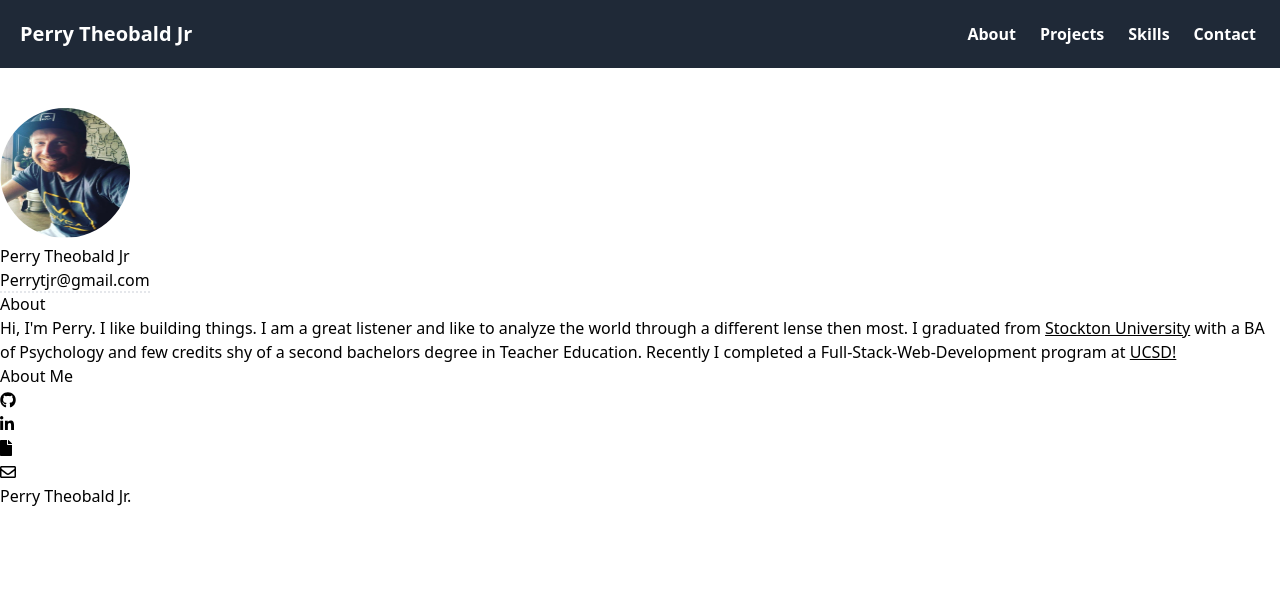
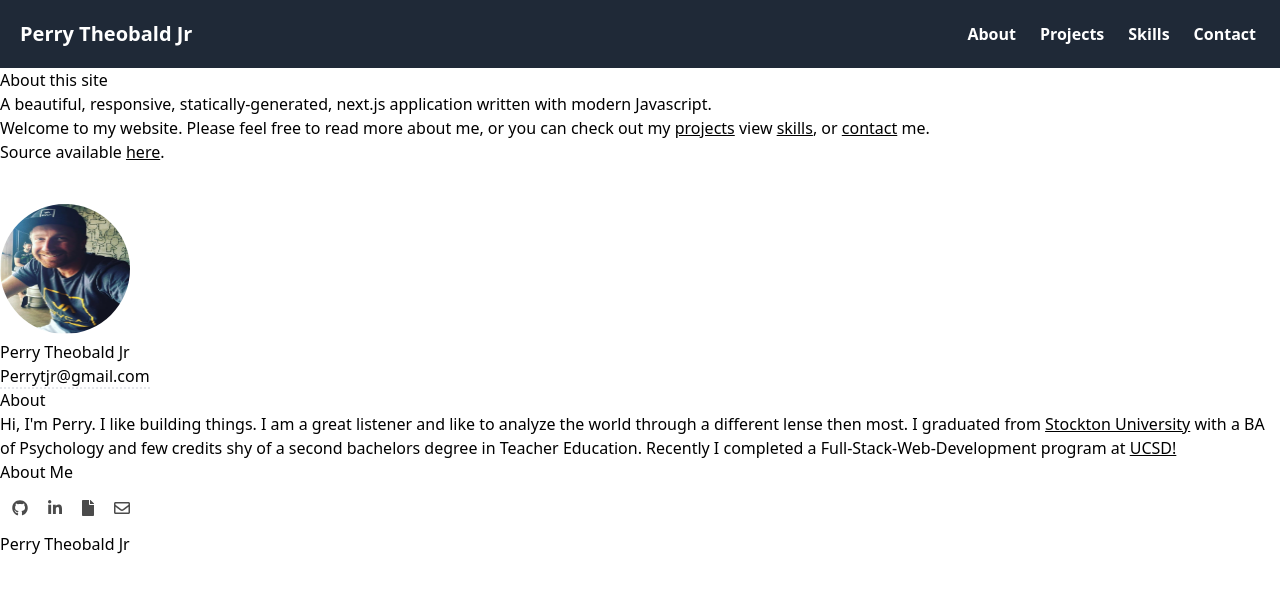
Before and after one commit to perrytjr/ReactPortfolioV.2, a Next.js app: page / in a window 1280 px wide. Shown: the top 592 px of the page. Built offline with nearby package versions, Linux system fonts and the light colour scheme.

Commit message:
fontawesome incons in place. added home page section in indexjs need to work on placement. Sidebar onside home container middle of page

```diff
--- a/components/ContactIcons.js
+++ b/components/ContactIcons.js
@@ -1,18 +1,21 @@
 import data from '../data/contact'
+import './contact.module.css'
 import { FontAwesomeIcon } from "@fortawesome/react-fontawesome";
+
 
 const ContactIcons = ({ children }) => {
     return (
         <>
-              <ul className="icons">
-      {data.map((s) => (
-        <li key={s.label}>
-          <a href={s.link}>
-            <FontAwesomeIcon icon={s.icon} />
-          </a>
-        </li>
-      ))}
-    </ul>
+
+            <ul  className=' flex flex-row mt-3 m-3 w-4 '>
+                {data.map((s) => (
+                    <li className='mr-5 opacity-70' key={s.label}>
+                        <a  href={s.link}>
+                            <FontAwesomeIcon icon={s.icon} className='' />
+                        </a>
+                    </li>
+                ))}
+            </ul>
 
         </>
     )
--- a/components/Layout.js
+++ b/components/Layout.js
@@ -7,12 +7,12 @@ const Layout = ({ children }) => {
     return (
         <>
          <Navigation/>
-             <SideBar/>
+
 
                  <main>{children}
                     </main>
 
-
+         <SideBar/>
         </>
     )
 }
--- a/components/Sidebar.js
+++ b/components/Sidebar.js
@@ -1,47 +1,45 @@
 
 import ContactIcons from './ContactIcons';
-import Link  from 'next/link';
+import Link from 'next/link';
 import Image from 'next/image';
 
 
 
 const SideBar = () => (
 
-  <section className='mt-10'>
+  <section className='flex flex-col mt-10 h-auto'>
     <section >
       <Link href="/" >
         <Image src="/images/profile.jpg" alt="" className='rounded-full flex items-center '
-        width={130}
-        height={130}
-        layout="intrinsic"
-         />
+          width={130}
+          height={130}
+          layout="intrinsic"
+        />
       </Link>
       <header>
         <h2>Perry Theobald Jr</h2>
-        <p><a className='border-dotted border-b-2'href="mailto:perrytjr@gmail.com">Perrytjr@gmail.com</a> </p>
+        <p><a className='border-dotted border-b-2' href='mailto:perrytjr@gmail.com'>Perrytjr@gmail.com</a> </p>
       </header>
     </section>
 
-    <section>
+    <section className=''>
       <h2>About</h2>
       <p>Hi, I&apos;m Perry. I like building things.
-        I am a great listener and like to analyze the world through a different
-        lense then most. I graduated from <a className='underline'href="https://stockton.edu">Stockton University</a> with
+      I am a great listener and like to analyze the world through a different
+        lense then most. I graduated from <a className='underline' href="https://stockton.edu">Stockton University</a> with
         a BA of Psychology and few credits shy of a second bachelors degree in Teacher Education.
         Recently I completed a Full-Stack-Web-Development program at <a className='underline' href='https://ucsd.edu/'>UCSD!</a>
       </p>
-      <ul className="resummeButton">
-    <li>
-      <Link href="/about" className="button">About Me</Link>
-    </li>
-  </ul>
+      <div>
+          <Link href='/about' className='button'>About Me</Link>
+          </div>
+
     </section>
 
-    <section>
-     <ContactIcons/>
-     <p> <Link href="/">Perry Theobald Jr</Link>.</p>
-
-    </section>
+    <footer>
+      <ContactIcons />
+    </footer>
+     <Link href='/'><a>Perry Theobald Jr</a></Link>
   </section>
 );
 
--- a/package.json
+++ b/package.json
@@ -14,10 +14,10 @@
     "@fortawesome/free-regular-svg-icons": "^5.15.3",
     "@fortawesome/free-solid-svg-icons": "^5.15.3",
     "@fortawesome/react-fontawesome": "^0.1.14",
-    "bootstrap": "^4.6.0",
+
     "next": "10.0.8",
     "react": "17.0.1",
-    "react-bootstrap": "^1.5.2",
+
     "react-dom": "17.0.1",
     "react-external-link": "^1.2.1",
     "sass": "^1.32.8"
--- a/pages/_app.js
+++ b/pages/_app.js
@@ -1,5 +1,5 @@
 import '../styles/styles.tailwind.css'
-
+import '@fortawesome/fontawesome-svg-core/styles.css';
 import Layout from '../components/Layout'
 
 
--- a/pages/index.js
+++ b/pages/index.js
@@ -1,16 +1,35 @@
 import Head from 'next/head'
-
+import Link from 'next/link';
 
 
 export default function Home() {
   return (
+
     <div >
+
       <Head>
+
         <title>My Portfolio</title>
-        <link rel="icon" href="/favicon.ico" />
       </Head>
 
-
+      <article className=''>
+        <header>
+          <div className=''>
+            <h2 ><Link href='/'>About this site</Link></h2>
+            <p>
+              A beautiful, responsive, statically-generated,
+              next.js application written with modern Javascript.
+            </p>
+          </div>
+        </header>
+        <p> Welcome to my website. Please feel free to read more <Link href="/about"><a>about me</a></Link>,
+          or you can check out my {' '}
+          <Link href='/projects'><a className='underline'>projects</a></Link> {''}
+          view <Link href="/skills"><a className='underline'>skills</a></Link>,
+          or <Link href="/contact"><a className='underline'>contact</a></Link> me.
+        </p>
+        <p> Source available <a className='underline' href="https://github.com/perrytjr/ReactPortfolioV.2">here</a>.</p>
+      </article>
 
 
 
--- a/tailwind.config.js
+++ b/tailwind.config.js
@@ -2,10 +2,15 @@ module.exports = {
   purge: ['./pages/**/*.{js,ts,jsx,tsx}', './components/**/*.{js,ts,jsx,tsx}'],
   darkMode: false, // or 'media' or 'class'
   theme: {
-    extend: {},
+    extend: {
+
+    },
   },
   variants: {
     extend: {},
   },
-  plugins: [],
+  Plugins: {
+
+
+  }
 }
```
Also changed, not shown: components/contact.module.css (added), styles/styles.tailwind.css (line endings or trailing spaces).
